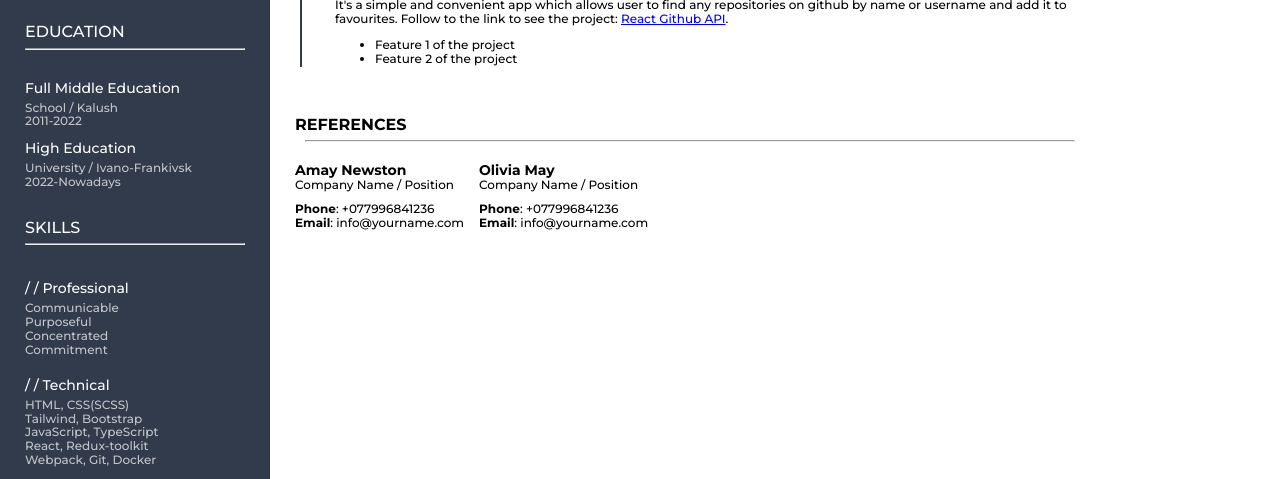
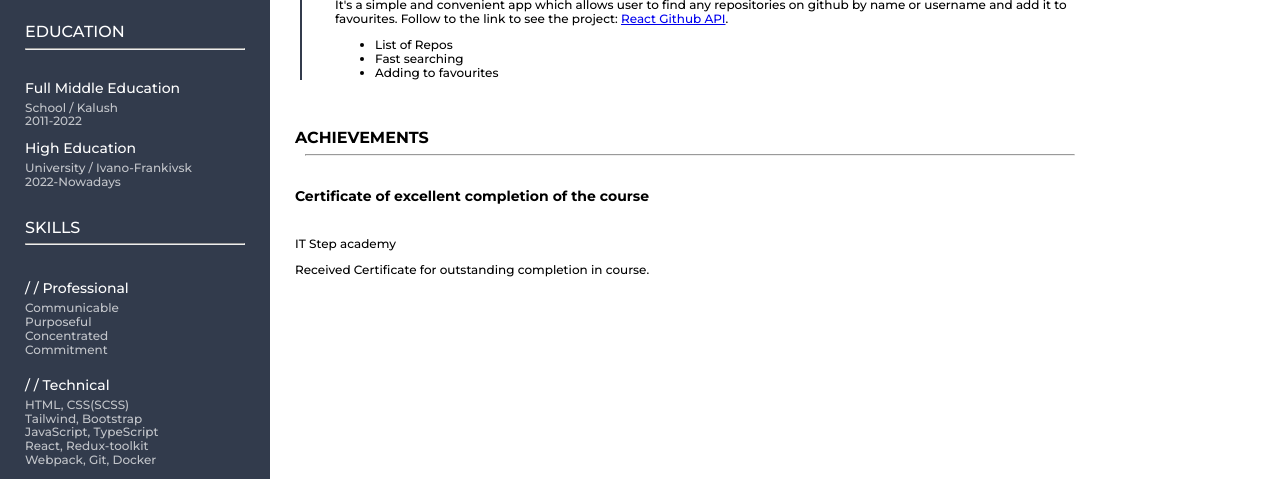
Before and after one commit to Andriy15/CV-2, a website built with webpack: page src/index.html in a window 1280 px wide. Shown: the part 451-930 px from the top of the page. Built offline with nearby package versions, Linux system fonts and the light colour scheme.

Commit message:
fix building

```diff
--- a/src/index.html
+++ b/src/index.html
@@ -143,8 +143,9 @@
                                 Follow to the link to see the project: <a href="https://react-github-api-two.vercel.app/" target="_blank">React Github API</a>.
                             </p>
                             <ul class="p-l-15">
-                                <li>Feature 1 of the project</li>
-                                <li>Feature 2 of the project</li>
+                                <li>List of Repos</li>
+                                <li>Fast searching</li>
+                                <li>Adding to favourites</li>
                             </ul>
                         </div>
                     </li>
@@ -152,29 +153,20 @@
             </div>
 
 
-            <footer class="footer m-b-20">
-                <span class="m-right-span upper fw-600 fz-16">references</span>
+            <section class="achievements">
+                <span class="m-right-span upper fw-600 fz-16">achievements</span>
                 <hr class="m-r-20">
                 <div class="flex-cont m-t-20">
                     <div class="f-left">
-                        <h6 class="fw-600 fz-14">Amay Newston</h6>
-                        <span class="fw-500">Company Name  /  Position</span>
+                        <h6 class="fw-600 fz-14">Certificate of excellent completion of the course</h6>
+                        <span class="fw-500">IT Step academy</span>
                         <p>
-                            <strong>Phone</strong>: +077996841236<br>
-                            <strong>Email</strong>: info@yourname.com
-                        </p>
-                    </div>
-
-                    <div class="f-right">
-                        <h6 class="fw-600 fz-14">Olivia May</h6>
-                        <span class="fw-500">Company Name  /  Position</span>
-                        <p>
-                            <strong>Phone</strong>: +077996841236<br>
-                            <strong>Email</strong>: info@yourname.com
+                            Received Certificate for outstanding completion in course.
                         </p>
                     </div>
                 </div>
-            </footer>
+            </section>
+
         </section>
     </div>
 </body>
--- a/webpack.config.js
+++ b/webpack.config.js
@@ -37,7 +37,7 @@ module.exports = {
     },
     output: {
         filename: '[name].js',
-        assetModuleFilename: 'images/[name][ext]',
+        assetModuleFilename: 'css/[name][ext]',
         path: path.resolve(__dirname, 'dist')
     },
     resolve: {
@@ -48,7 +48,7 @@ module.exports = {
             chunks: 'all'
         },
         minimizer: [
-            new CssMinimizerPlugin(),
+            // new CssMinimizerPlugin(),
             new TerserWebpackPlugin()
         ],
 
```
Also changed, not shown: 1 other file.
